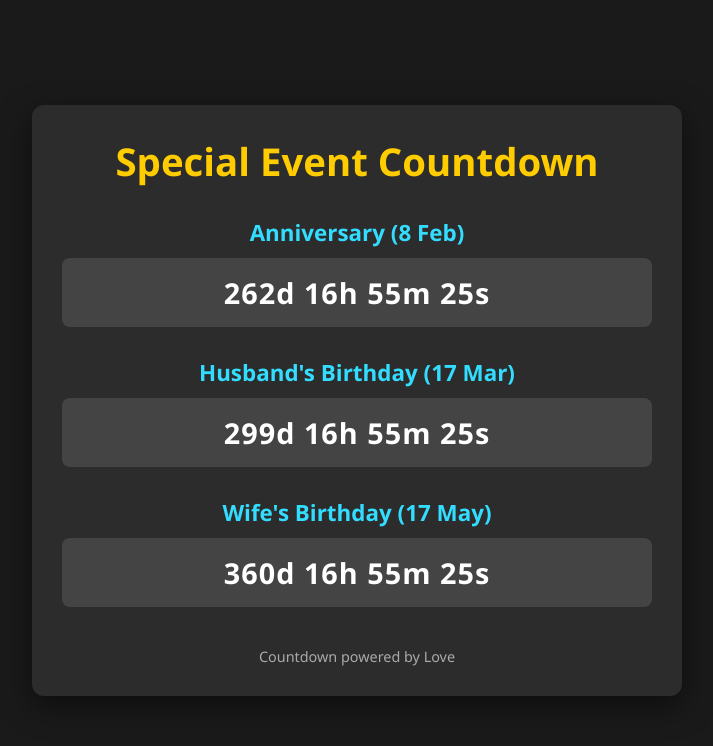
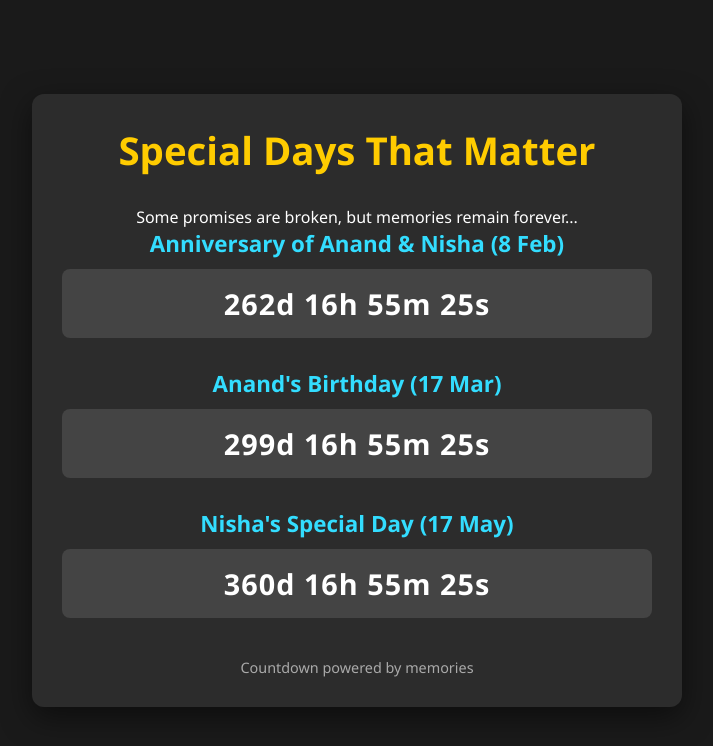
Before and after one commit to ishaLoveCoder/Event-Reminder, a plain HTML site: page index.html in a window 1280 px wide. Shown: the whole page, without its empty margins (283-996 px from the left). Drawn offline with Linux system fonts and the light colour scheme.

Commit message:
Update index.html

```diff
--- a/index.html
+++ b/index.html
@@ -3,32 +3,33 @@
 <head>
   <meta charset="UTF-8" />
   <meta name="viewport" content="width=device-width, initial-scale=1.0"/>
-  <title>Event Countdown</title>
+  <title>Special Countdown</title>
   <link rel="stylesheet" href="styles.css" />
 </head>
 <body>
   <div class="container">
     <div id="wish-message" class="wish-message hidden"></div>
 
-    <h1>Special Event Countdown</h1>
+    <h1>Special Days That Matter</h1>
+    <p class="personal-note">Some promises are broken, but memories remain forever...</p>
 
     <div class="event">
-      <h2>Anniversary (8 Feb)</h2>
+      <h2>Anniversary of Anand & Nisha (8 Feb)</h2>
       <p class="timer" id="anniversary-timer">Loading...</p>
     </div>
 
     <div class="event">
-      <h2>Husband's Birthday (17 Mar)</h2>
+      <h2>Anand's Birthday (17 Mar)</h2>
       <p class="timer" id="husband-timer">Loading...</p>
     </div>
 
     <div class="event">
-      <h2>Wife's Birthday (17 May)</h2>
+      <h2>Nisha's Special Day (17 May)</h2>
       <p class="timer" id="wife-timer">Loading...</p>
     </div>
 
     <div class="footer">
-      <p>Countdown powered by Love</p>
+      <p>Countdown powered by memories</p>
     </div>
   </div>
 
```
